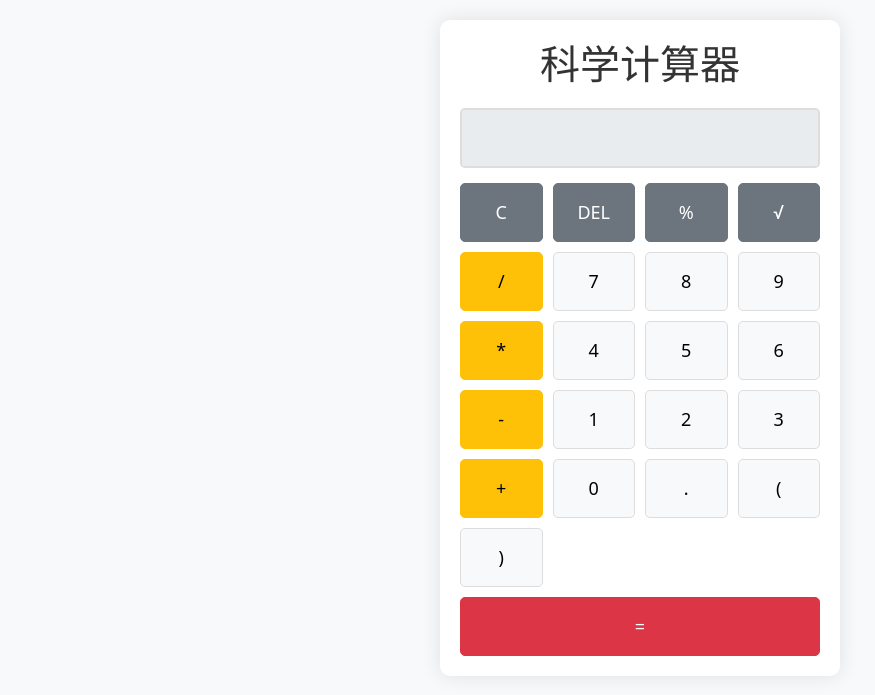
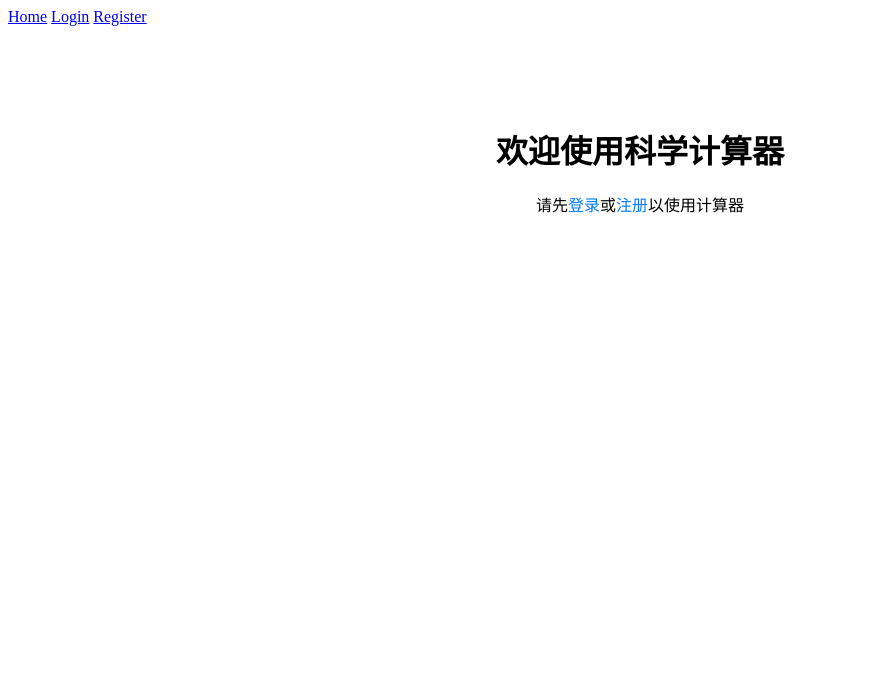
Before and after one commit to azhangyulin/webcalculator, a Flask app: page / in a window 1280 px wide. Shown: the top 695 px of the page, without its empty margins (0-875 px from the left). Run offline with Flask 3, Linux system fonts and the light colour scheme.

Commit message:
添加用户登录和注册功能，更新计算器以支持平方根计算

```diff
--- a/pywebtest/app.py
+++ b/pywebtest/app.py
@@ -1,11 +1,77 @@
 
-from flask import Flask, render_template
+from flask import Flask, render_template, redirect, url_for, request, flash
+from flask_sqlalchemy import SQLAlchemy
+from flask_login import LoginManager, UserMixin, login_user, login_required, logout_user, current_user
+from werkzeug.security import generate_password_hash, check_password_hash
 
 app = Flask(__name__)
+app.config['SECRET_KEY'] = 'your-secret-key-here'
+app.config['SQLALCHEMY_DATABASE_URI'] = 'sqlite:///users.db'
+app.config['SQLALCHEMY_TRACK_MODIFICATIONS'] = False
+
+db = SQLAlchemy(app)
+login_manager = LoginManager(app)
+login_manager.login_view = 'login'
+
+class User(UserMixin, db.Model):
+    id = db.Column(db.Integer, primary_key=True)
+    username = db.Column(db.String(80), unique=True, nullable=False)
+    password_hash = db.Column(db.String(120), nullable=False)
+
+@login_manager.user_loader
+def load_user(user_id):
+    return User.query.get(int(user_id))
 
 @app.route('/')
 def index():
     return render_template('index.html')
 
+@app.route('/login', methods=['GET', 'POST'])
+def login():
+    if request.method == 'POST':
+        username = request.form['username']
+        password = request.form['password']
+        user = User.query.filter_by(username=username).first()
+
+        if user and check_password_hash(user.password_hash, password):
+            login_user(user)
+            return redirect(url_for('calculator'))
+        flash('Invalid username or password')
+    return render_template('login.html')
+
+@app.route('/register', methods=['GET', 'POST'])
+def register():
+    if request.method == 'POST':
+        username = request.form['username']
+        password = request.form['password']
+
+        if User.query.filter_by(username=username).first():
+            flash('Username already exists')
+            return redirect(url_for('register'))
+
+        new_user = User(
+            username=username,
+            password_hash=generate_password_hash(password)
+        )
+        db.session.add(new_user)
+        db.session.commit()
+
+        flash('Registration successful! Please login.')
+        return redirect(url_for('login'))
+    return render_template('register.html')
+
+@app.route('/calculator')
+@login_required
+def calculator():
+    return render_template('calculator.html')
+
+@app.route('/logout')
+@login_required
+def logout():
+    logout_user()
+    return redirect(url_for('index'))
+
 if __name__ == '__main__':
+    with app.app_context():
+        db.create_all()
     app.run(debug=True)
--- a/pywebtest/static/calculator.js
+++ b/pywebtest/static/calculator.js
@@ -28,6 +28,20 @@ function calculateResult() {
     }
 }
 
+// 计算平方根
+function calculateSquareRoot() {
+    try {
+        const value = parseFloat(display.value);
+        if (value >= 0) {
+            display.value = Math.sqrt(value);
+        } else {
+            display.value = 'Error';
+        }
+    } catch (error) {
+        display.value = 'Error';
+    }
+}
+
 // 键盘支持
 document.addEventListener('keydown', (event) => {
     const key = event.key;
@@ -42,6 +56,8 @@ document.addEventListener('keydown', (event) => {
             calculateResult();
         } else if (key === 'Backspace') {
             deleteLast();
+        } else if (key === 's') {
+            calculateSquareRoot();
         } else {
             appendToDisplay(key);
         }
--- a/pywebtest/static/style.css
+++ b/pywebtest/static/style.css
@@ -1,103 +1,155 @@
-/* 基础样式 */
-body {
-    background-color: #f8f9fa;
+/* Auth Pages */
+.auth-container {
+    max-width: 400px;
+    margin: 50px auto;
+    padding: 20px;
+    background: #fff;
+    border-radius: 5px;
+    box-shadow: 0 0 10px rgba(0,0,0,0.1);
+}
+
+.auth-container h2 {
+    text-align: center;
+    margin-bottom: 20px;
+}
+
+.form-group {
+    margin-bottom: 15px;
+}
+
+.form-group label {
+    display: block;
+    margin-bottom: 5px;
+}
+
+.form-group input {
+    width: 100%;
+    padding: 8px;
+    border: 1px solid #ddd;
+    border-radius: 4px;
+}
+
+.btn {
+    width: 100%;
+    padding: 10px;
+    background: #007bff;
+    color: white;
+    border: none;
+    border-radius: 4px;
+    cursor: pointer;
+}
+
+.btn:hover {
+    background: #0056b3;
+}
+
+/* Welcome Page */
+.welcome-container {
+    text-align: center;
+    margin-top: 100px;
+}
+
+.welcome-container h1 {
+    margin-bottom: 20px;
+}
+
+.welcome-container a {
+    color: #007bff;
+    text-decoration: none;
+}
+
+.welcome-container a:hover {
+    text-decoration: underline;
+}
+
+/* Flash Messages */
+.flash-messages {
+    position: fixed;
+    top: 20px;
+    right: 20px;
+    z-index: 1000;
+}
+
+.flash {
+    padding: 10px 20px;
+    margin-bottom: 10px;
+    border-radius: 4px;
+    color: white;
+    animation: fadeIn 0.5s;
+}
+
+.flash.success {
+    background: #28a745;
+}
+
+.flash.error {
+    background: #dc3545;
+}
+
+@keyframes fadeIn {
+    from { opacity: 0; }
+    to { opacity: 1; }
+}
+
+/* Calculator Styles */
+.calculator-container {
+    max-width: 400px;
+    margin: 50px auto;
     padding: 20px;
 }
 
-.calculator-container {
-    max-width: 400px;
-    margin: 0 auto;
+.calculator {
+    background: #f8f9fa;
+    border-radius: 10px;
     padding: 20px;
-    background-color: #fff;
-    border-radius: 10px;
-    box-shadow: 0 0 20px rgba(0, 0, 0, 0.1);
+    box-shadow: 0 0 20px rgba(0,0,0,0.1);
 }
 
-h1 {
-    color: #333;
-    margin-bottom: 20px;
-}
-
-/* 计算器显示区域 */
 .display {
+    width: 100%;
     height: 60px;
     font-size: 24px;
     text-align: right;
-    margin-bottom: 15px;
-    border: 2px solid #ddd;
+    margin-bottom: 20px;
+    padding: 10px;
+    border: 1px solid #ddd;
     border-radius: 5px;
-    padding: 10px;
-    background-color: #f9f9f9;
 }
 
-/* 按钮布局 */
 .buttons {
     display: grid;
     grid-template-columns: repeat(4, 1fr);
     gap: 10px;
 }
 
-/* 按钮样式 */
 .btn {
     padding: 15px;
     font-size: 18px;
     border-radius: 5px;
-    transition: all 0.2s ease;
+    transition: all 0.2s;
 }
 
 .btn-light {
-    background-color: #f8f9fa;
-    border: 1px solid #ddd;
+    background: #fff;
+    color: #333;
 }
 
-.btn-light:hover {
-    background-color: #e9ecef;
+.btn-secondary {
+    background: #6c757d;
+    color: #fff;
 }
 
 .btn-warning {
-    background-color: #ffc107;
-    border-color: #ffc107;
-}
-
-.btn-warning:hover {
-    background-color: #e0a800;
-    border-color: #d39e00;
+    background: #ffc107;
+    color: #000;
 }
 
 .btn-danger {
+    background: #dc3545;
+    color: #fff;
     grid-column: span 4;
-    background-color: #dc3545;
-    border-color: #dc3545;
 }
 
-.btn-danger:hover {
-    background-color: #c82333;
-    border-color: #bd2130;
+.btn:hover {
+    filter: brightness(90%);
 }
-
-.btn-secondary {
-    background-color: #6c757d;
-    border-color: #6c757d;
-}
-
-.btn-secondary:hover {
-    background-color: #5a6268;
-    border-color: #545b62;
-}
-
-/* 响应式设计 */
-@media (max-width: 576px) {
-    .calculator-container {
-        padding: 15px;
-    }
-
-    .display {
-        height: 50px;
-        font-size: 20px;
-    }
-
-    .btn {
-        padding: 12px;
-        font-size: 16px;
-    }
-}
--- /dev/null
+++ b/pywebtest/templates/base.html
@@ -0,0 +1,35 @@
+<!DOCTYPE html>
+<html lang="en">
+<head>
+    <meta charset="UTF-8">
+    <meta name="viewport" content="width=device-width, initial-scale=1.0">
+    <title>Web Calculator</title>
+    <link rel="stylesheet" href="{{ url_for('static', filename='style.css') }}">
+</head>
+<body>
+    <nav>
+        <a href="{{ url_for('index') }}">Home</a>
+        {% if current_user.is_authenticated %}
+            <a href="{{ url_for('calculator') }}">Calculator</a>
+            <a href="{{ url_for('logout') }}">Logout</a>
+        {% else %}
+            <a href="{{ url_for('login') }}">Login</a>
+            <a href="{{ url_for('register') }}">Register</a>
+        {% endif %}
+    </nav>
+
+    <div class="container">
+        {% with messages = get_flashed_messages() %}
+            {% if messages %}
+                <div class="flash-messages">
+                    {% for message in messages %}
+                        <div class="flash">{{ message }}</div>
+                    {% endfor %}
+                </div>
+            {% endif %}
+        {% endwith %}
+
+        {% block content %}{% endblock %}
+    </div>
+</body>
+</html>
--- a/pywebtest/templates/index.html
+++ b/pywebtest/templates/index.html
@@ -1,56 +1,16 @@
-<!DOCTYPE html>
-<html lang="en">
-<head>
-    <link rel="icon" href="{{ url_for('static', filename='favicon.ico') }}" type="image/x-icon">
-    <meta charset="UTF-8">
-    <meta name="viewport" content="width=device-width, initial-scale=1.0">
-    <title>科学计算器</title>
-    <link href="https://cdn.jsdelivr.net/npm/bootstrap@5.3.0/dist/css/bootstrap.min.css" rel="stylesheet">
-    <link rel="stylesheet" href="{{ url_for('static', filename='style.css') }}">
-</head>
-<body>
-    <div class="container calculator-container">
-        <div class="row">
-            <div class="col-12">
-                <h1 class="text-center">科学计算器</h1>
-                <div class="calculator">
-                    <input type="text" class="form-control display" id="display" disabled>
-                    <div class="buttons">
-                        <!-- 按钮布局 -->
-                        <button class="btn btn-secondary" onclick="clearDisplay()">C</button>
-                        <button class="btn btn-secondary" onclick="deleteLast()">DEL</button>
-                        <button class="btn btn-secondary" onclick="appendToDisplay('%')">%</button>
-                        <button class="btn btn-secondary" onclick="appendToDisplay('Math.sqrt(')">√</button>
-                        <button class="btn btn-warning" onclick="appendToDisplay('/')">/</button>
+{% extends "base.html" %}
 
-                        <button class="btn btn-light" onclick="appendToDisplay('7')">7</button>
-                        <button class="btn btn-light" onclick="appendToDisplay('8')">8</button>
-                        <button class="btn btn-light" onclick="appendToDisplay('9')">9</button>
-                        <button class="btn btn-warning" onclick="appendToDisplay('*')">*</button>
-
-                        <button class="btn btn-light" onclick="appendToDisplay('4')">4</button>
-                        <button class="btn btn-light" onclick="appendToDisplay('5')">5</button>
-                        <button class="btn btn-light" onclick="appendToDisplay('6')">6</button>
-                        <button class="btn btn-warning" onclick="appendToDisplay('-')">-</button>
-
-                        <button class="btn btn-light" onclick="appendToDisplay('1')">1</button>
-                        <button class="btn btn-light" onclick="appendToDisplay('2')">2</button>
-                        <button class="btn btn-light" onclick="appendToDisplay('3')">3</button>
-                        <button class="btn btn-warning" onclick="appendToDisplay('+')">+</button>
-
-                        <button class="btn btn-light" onclick="appendToDisplay('0')">0</button>
-                        <button class="btn btn-light" onclick="appendToDisplay('.')">.</button>
-                        <button class="btn btn-light" onclick="appendToDisplay('(')">(</button>
-                        <button class="btn btn-light" onclick="appendToDisplay(')')">)</button>
-
-                        <button class="btn btn-danger" onclick="calculateResult()">=</button>
-                    </div>
-                </div>
-            </div>
+{% block content %}
+<div class="container welcome-container">
+    <div class="row">
+        <div class="col-12 text-center">
+            <h1>欢迎使用科学计算器</h1>
+            {% if current_user.is_authenticated %}
+                <p>您可以开始使用<a href="{{ url_for('calculator') }}">计算器</a></p>
+            {% else %}
+                <p>请先<a href="{{ url_for('login') }}">登录</a>或<a href="{{ url_for('register') }}">注册</a>以使用计算器</p>
+            {% endif %}
         </div>
     </div>
-
-    <script src="{{ url_for('static', filename='calculator.js') }}"></script>
-    <script src="https://cdn.jsdelivr.net/npm/bootstrap@5.3.0/dist/js/bootstrap.bundle.min.js"></script>
-</body>
-</html>
+</div>
+{% endblock %}
```
Also changed, not shown: pywebtest/templates/calculator.html (added, +47 -0 lines), pywebtest/templates/login.html (added, +19 -0 lines), pywebtest/templates/register.html (added, +19 -0 lines), instance/users.db (added).
